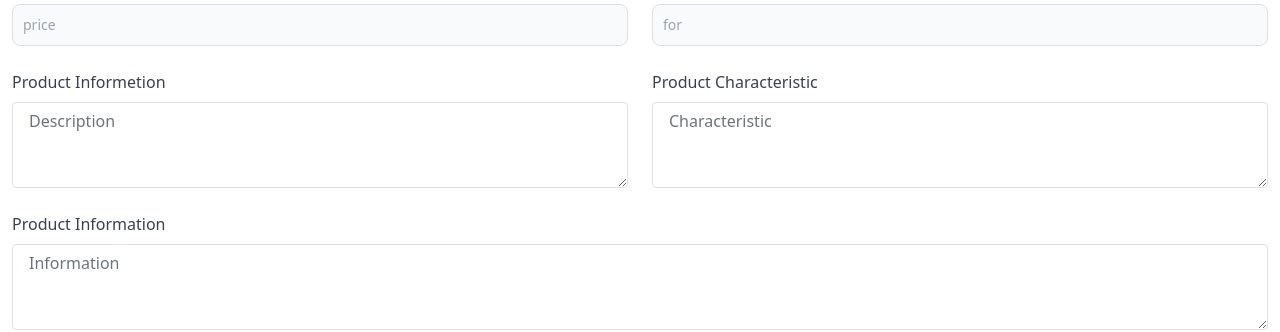
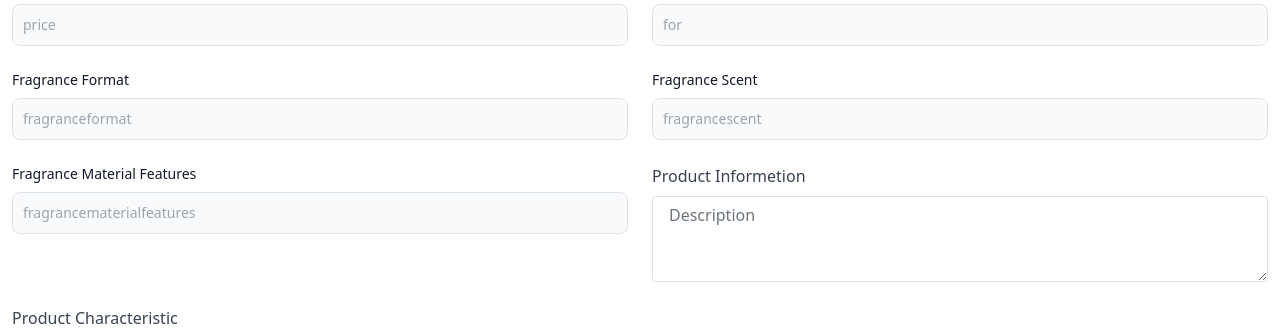
Before and after one commit to cavidanbagiri/ecommerce_mevn, a Vue app in the folder client/: page /admin in a window 1280 px wide. Shown: the part 219-551 px from the top of the page. Built offline with nearby package versions, Linux system fonts and the light colour scheme.

Commit message:
Change All Create Admin Pages

```diff
--- a/client/src/components/AdminPageComp/CreateAccessories.vue
+++ b/client/src/components/AdminPageComp/CreateAccessories.vue
@@ -2,6 +2,9 @@
 
     <div class="container">
         <p>Accessories</p>
+
+
+
         <form @submit="addProduct" enctype="multipart/form-data">
             <div class="grid gap-6 mb-6 md:grid-cols-2">
                 <!-- Product Brand-->
--- a/client/src/components/AdminPageComp/CreateMakeup.vue
+++ b/client/src/components/AdminPageComp/CreateMakeup.vue
@@ -35,6 +35,24 @@
                         class="bg-gray-50 border border-gray-300 text-gray-900 text-sm rounded-lg focus:ring-blue-500 focus:border-blue-500 block w-full p-2.5 dark:bg-gray-700 dark:border-gray-600 dark:placeholder-gray-400 dark:text-white dark:focus:ring-blue-500 dark:focus:border-blue-500"
                         required="">
                 </div>
+
+
+                <!-- Product Formulation-->
+                <div>
+                    <label for="formulation" class="block mb-2 text-sm font-medium text-gray-900 dark:text-gray-300">Formulation</label>
+                    <input type="tel" id="formulation" v-model="product.formulation" placeholder="formulation"
+                        class="bg-gray-50 border border-gray-300 text-gray-900 text-sm rounded-lg focus:ring-blue-500 focus:border-blue-500 block w-full p-2.5 dark:bg-gray-700 dark:border-gray-600 dark:placeholder-gray-400 dark:text-white dark:focus:ring-blue-500 dark:focus:border-blue-500"
+                        required="">
+                </div>
+
+                <!-- Product Department-->
+                <div>
+                    <label for="department" class="block mb-2 text-sm font-medium text-gray-900 dark:text-gray-300">Department</label>
+                    <input type="tel" id="department" v-model="product.department" placeholder="department"
+                        class="bg-gray-50 border border-gray-300 text-gray-900 text-sm rounded-lg focus:ring-blue-500 focus:border-blue-500 block w-full p-2.5 dark:bg-gray-700 dark:border-gray-600 dark:placeholder-gray-400 dark:text-white dark:focus:ring-blue-500 dark:focus:border-blue-500"
+                        required="">
+                </div>
+
                 <!-- Product Description -->
                 <div>
                     <label for="description" class="form-label inline-block mb-2 text-gray-700"> Product Informetion</label>
@@ -97,6 +115,9 @@
         name: null,
         price: null,
         for: null,
+        formulation : null,
+        department : null,
+        stock : true,
         decription: null,
         characteristic: null,
         information: null,
@@ -115,6 +136,9 @@
         formData.append('sex', product.sex);
         formData.append('color', product.color);
         formData.append('for', product.for);
+        formData.append('formulation', product.formulation);
+        formData.append('department', product.department);
+        formData.append('stock', product.stock);
         formData.append('description', product.decription);
         formData.append('characteristic', product.characteristic);
         formData.append('information', product.information);
--- a/client/src/components/AdminPageComp/CreateParfumery.vue
+++ b/client/src/components/AdminPageComp/CreateParfumery.vue
@@ -35,12 +35,37 @@
                     class="bg-gray-50 border border-gray-300 text-gray-900 text-sm rounded-lg focus:ring-blue-500 focus:border-blue-500 block w-full p-2.5 dark:bg-gray-700 dark:border-gray-600 dark:placeholder-gray-400 dark:text-white dark:focus:ring-blue-500 dark:focus:border-blue-500"
                     required="">
             </div>
+
+            <!-- Product FragranceFormat-->
+            <div>
+                <label for="fragranceformat" class="block mb-2 text-sm font-medium text-gray-900 dark:text-gray-300">Fragrance Format</label>
+                <input type="tel" id="fragranceformat" v-model="product.fragranceformat" placeholder="fragranceformat"
+                    class="bg-gray-50 border border-gray-300 text-gray-900 text-sm rounded-lg focus:ring-blue-500 focus:border-blue-500 block w-full p-2.5 dark:bg-gray-700 dark:border-gray-600 dark:placeholder-gray-400 dark:text-white dark:focus:ring-blue-500 dark:focus:border-blue-500"
+                    required="">
+            </div>
+
+            <!-- Product FragranceScent-->
+            <div>
+                <label for="fragrancescent" class="block mb-2 text-sm font-medium text-gray-900 dark:text-gray-300">Fragrance Scent</label>
+                <input type="tel" id="fragrancescent" v-model="product.fragrancescent" placeholder="fragrancescent"
+                    class="bg-gray-50 border border-gray-300 text-gray-900 text-sm rounded-lg focus:ring-blue-500 focus:border-blue-500 block w-full p-2.5 dark:bg-gray-700 dark:border-gray-600 dark:placeholder-gray-400 dark:text-white dark:focus:ring-blue-500 dark:focus:border-blue-500"
+                    required="">
+            </div>
+
+            <!-- Product FragranceMaterialFeatures-->
+            <div>
+                <label for="for" class="block mb-2 text-sm font-medium text-gray-900 dark:text-gray-300">Fragrance Material Features</label>
+                <input type="tel" id="fragrancematerialfeatures" v-model="product.fragrancematerialfeatures" placeholder="fragrancematerialfeatures"
+                    class="bg-gray-50 border border-gray-300 text-gray-900 text-sm rounded-lg focus:ring-blue-500 focus:border-blue-500 block w-full p-2.5 dark:bg-gray-700 dark:border-gray-600 dark:placeholder-gray-400 dark:text-white dark:focus:ring-blue-500 dark:focus:border-blue-500"
+                    required="">
+            </div>
+
             <!-- Product Description -->
             <div>
                 <label for="description" class="form-label inline-block mb-2 text-gray-700"> Product Informetion</label>
                 <textarea  class=" form-control block w-full px-3 py-1.5 text-base font-normal text-gray-700 bg-white bg-clip-padding border border-solid border-gray-300 rounded transition ease-in-out m-0
                 focus:text-gray-700 focus:bg-white focus:border-blue-600 focus:outline-none"
-                id="description" rows="3" v-model="product.decription" placeholder="Description"></textarea>
+                id="description" rows="3" v-model="product.description" placeholder="Description"></textarea>
             </div>
             <!-- Product Charasteristic-->
             <div>
@@ -96,11 +121,15 @@ const product = reactive({
     catalog: 'Perfume',
     name: null,
     price: null,
+    sex: sex_selected,
     for: null,
-    decription: null,
+    fragranceformat : null,
+    fragrancescent : null,
+    fragrancematerialfeatures : null,
+    stock : true,
+    description: null,
     characteristic: null,
     information: null,
-    sex: sex_selected,
 });
 
 const addProduct = async () => {
@@ -114,7 +143,11 @@ const addProduct = async () => {
     formData.append('price', product.price);
     formData.append('sex', product.sex);
     formData.append('for', product.for);
-    formData.append('description', product.decription);
+    formData.append('fragranceformat', product.fragranceformat);
+    formData.append('fragrancescent', product.fragrancescent);
+    formData.append('fragrancematerialfeatures', product.fragrancematerialfeatures);
+    formData.append('stock', product.stock);
+    formData.append('description', product.description);
     formData.append('characteristic', product.characteristic);
     formData.append('information', product.information);
     store.dispatch('CREATE_DATA', formData);
```
